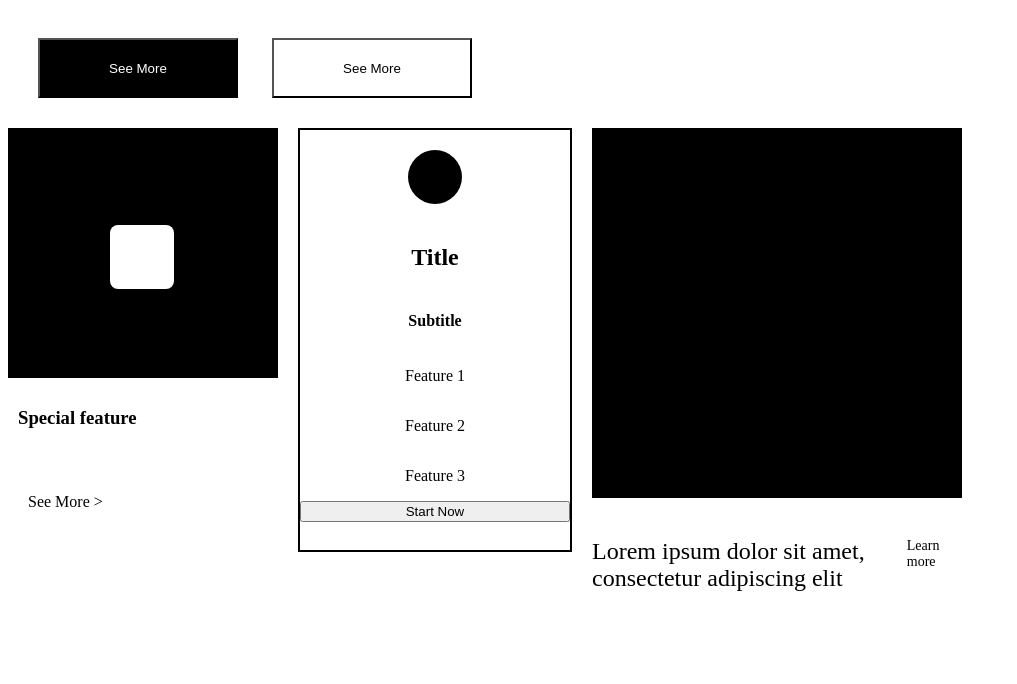
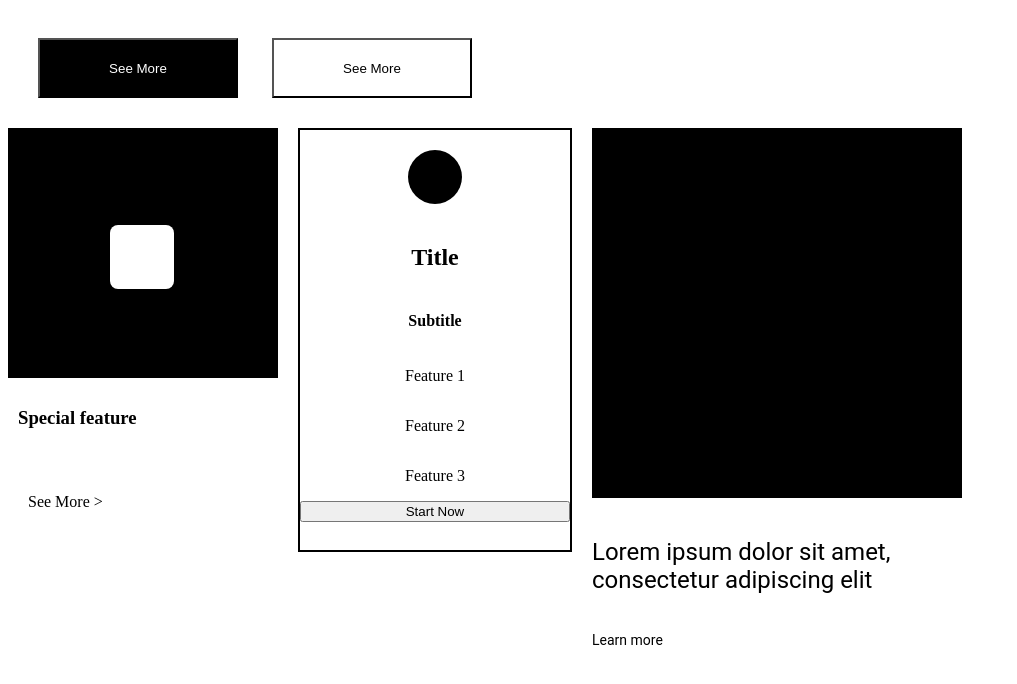
Before and after one commit to nmartin27/html-css-hw, a plain HTML site: page index.html in a window 1280 px wide. Shown: the whole page, without its empty margins (0-1017 px from the left). Drawn offline with Linux system fonts and the light colour scheme.

Commit message:
Buttons and Cards

```diff
--- a/css/style.css
+++ b/css/style.css
@@ -118,7 +118,7 @@ padding: 50px
 
 .card3{
 display: flex;
-/* flex-direction: column; */
+flex-direction: column;
 background-color: black;
 width: 370px;
 height: 370px;
@@ -139,12 +139,15 @@ gap: 0px;
 opacity: 0px;
 margin-top: 410px;
 font-size: 24px;
+font-family: Roboto;
 }
 
 #learn{
     display: flex;
     color:black;
     background-color: white;
-    margin-top: 410px;
+    /* margin-top: 500px;
+    margin-right: 200px; */
     font-size: 14px;
+    font-family: Roboto;
 }
```
